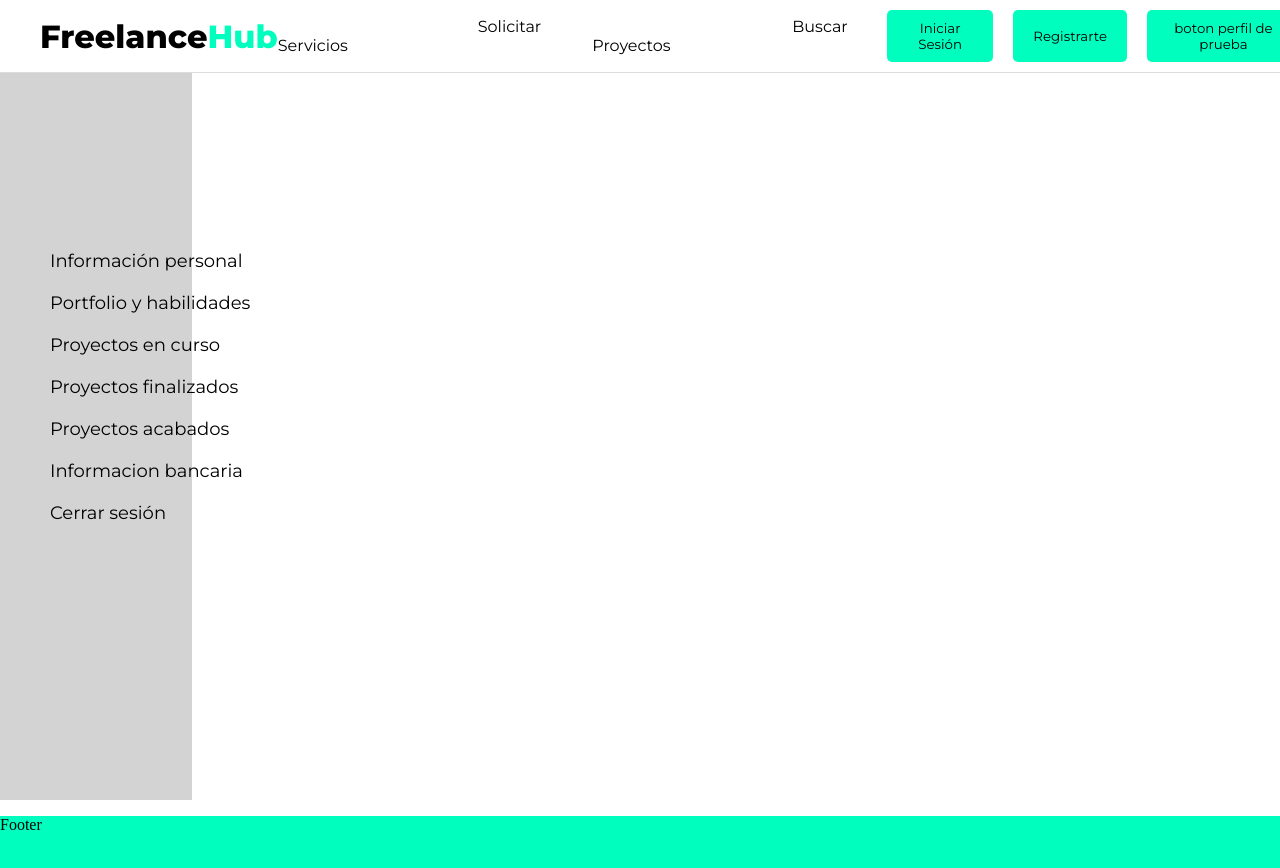
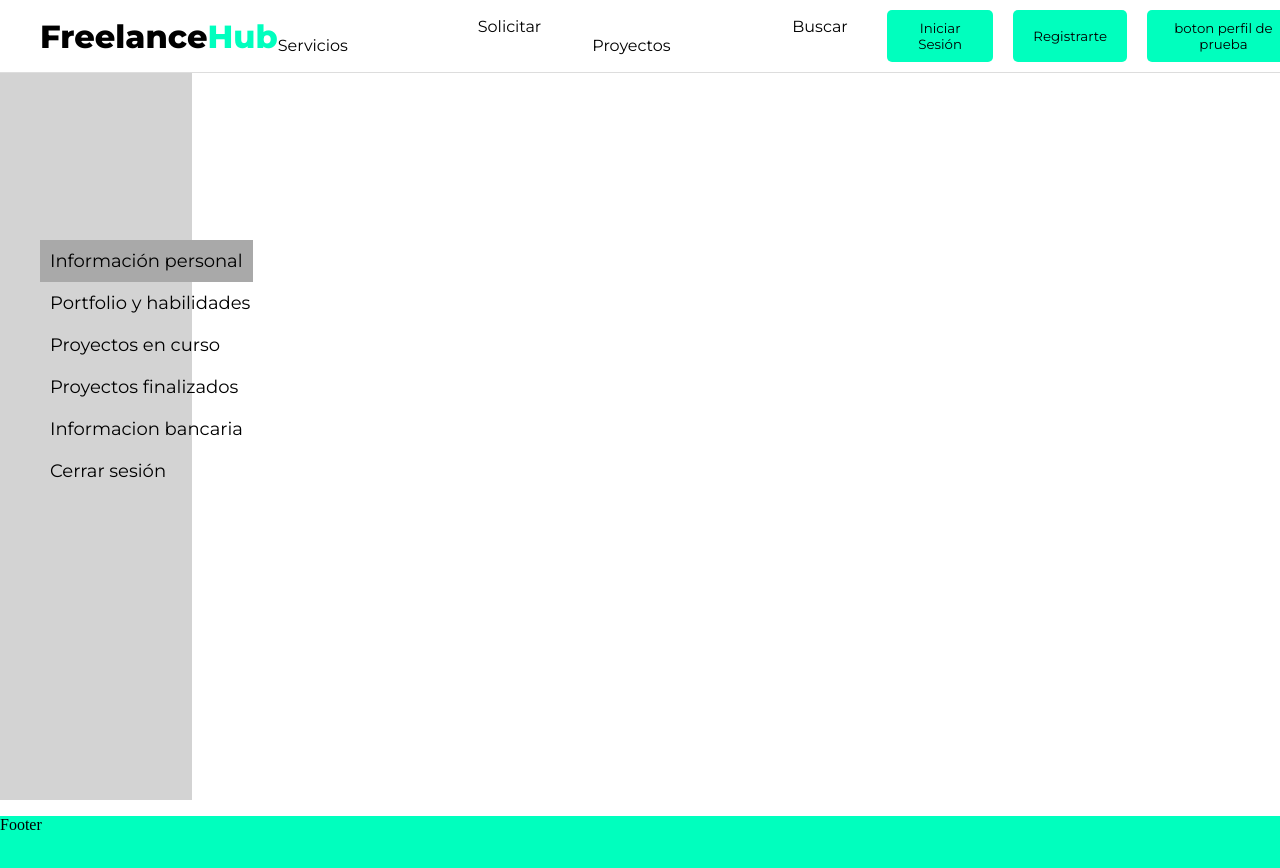
Before and after one commit to develhope/FS-ESP10-Team1-Project3, a React (Vite) app: page /perfil in a window 1280 px wide. Shown: the top 868 px of the page. Built offline with nearby package versions, Linux system fonts and the light colour scheme.

Commit message:
actualizo

```diff
--- a/src/App.jsx
+++ b/src/App.jsx
@@ -7,6 +7,7 @@ import { Services } from './components/Services'
 import Login from './components/Login'
 import { Footer } from './components/Footer'
 import Perfil from './components/Perfil'
+import Info from './components/sidebar-items-perfil/Info'
 
 export function App() {
 
@@ -21,6 +22,7 @@ export function App() {
     <Route path="/login" element={<Login/>} />
     <Route path="/" element={<Container/>} />
     <Route path="/perfil" element={<Perfil/>} />
+    <Route path="/perfil/0" element={<Info/>} />
     </Routes>
 
     <Footer/>
--- a/src/components/sidebar-items-perfil/Info.jsx
+++ b/src/components/sidebar-items-perfil/Info.jsx
@@ -0,0 +1,6 @@
+function Info() {
+    return (
+        <p>proximamente</p>
+    )
+}
+export default Info;
--- a/src/components/sidebar-items-perfil/Sidebar.jsx
+++ b/src/components/sidebar-items-perfil/Sidebar.jsx
@@ -1,20 +1,38 @@
-import './sidebar-items-css/sidebar.css'
-import { useState } from 'react';
+import "./sidebar-items-css/sidebar.css";
+import { useState } from "react";
+import { useNavigate } from "react-router-dom";
 
 function Sidebar() {
-
-    return (
-        <div className='sidebar'>
-        <ul className='listaSidebar'>
-        <li>Información personal</li>
-        <li>Portfolio y habilidades</li>
-        <li>Proyectos en curso</li>
-        <li>Proyectos finalizados</li>
-        <li>Proyectos acabados</li>
-        <li>Informacion bancaria</li>
-        <li>Cerrar sesión</li>
-        </ul>
-        </div>
-    )
+  const [selected, setSelected] = useState(0);
+  const items = [
+    "Información personal",
+    "Portfolio y habilidades",
+    "Proyectos en curso",
+    "Proyectos finalizados",
+    "Informacion bancaria",
+    "Cerrar sesión",
+  ];
+  const seleccionar = (index) => {
+    setSelected(index);
+  };
+  const navigate = useNavigate();
+  return (
+    <div className="sidebar">
+      <ul className="listaSidebar">
+        {items.map((item, index) => (
+          <li
+            key={index}
+            className={selected === index ? "selected" : "unselected"}
+            onClick={() => {
+              seleccionar(index);
+              navigate(`/perfil/${index}`)
+            }}
+          >
+            {item}
+          </li>
+        ))}
+      </ul>
+    </div>
+  );
 }
 export default Sidebar;
--- a/src/components/sidebar-items-perfil/sidebar-items-css/sidebar.css
+++ b/src/components/sidebar-items-perfil/sidebar-items-css/sidebar.css
@@ -15,6 +15,10 @@
     padding: 10px;
     width: max-content;
 }
-/* .listaSidebar li:hover {
+.listaSidebar li:hover {
     background-color: #A9A9A9;
-} */
+    cursor: pointer;
+}
+.selected {
+    background-color: #A9A9A9;
+}
```
